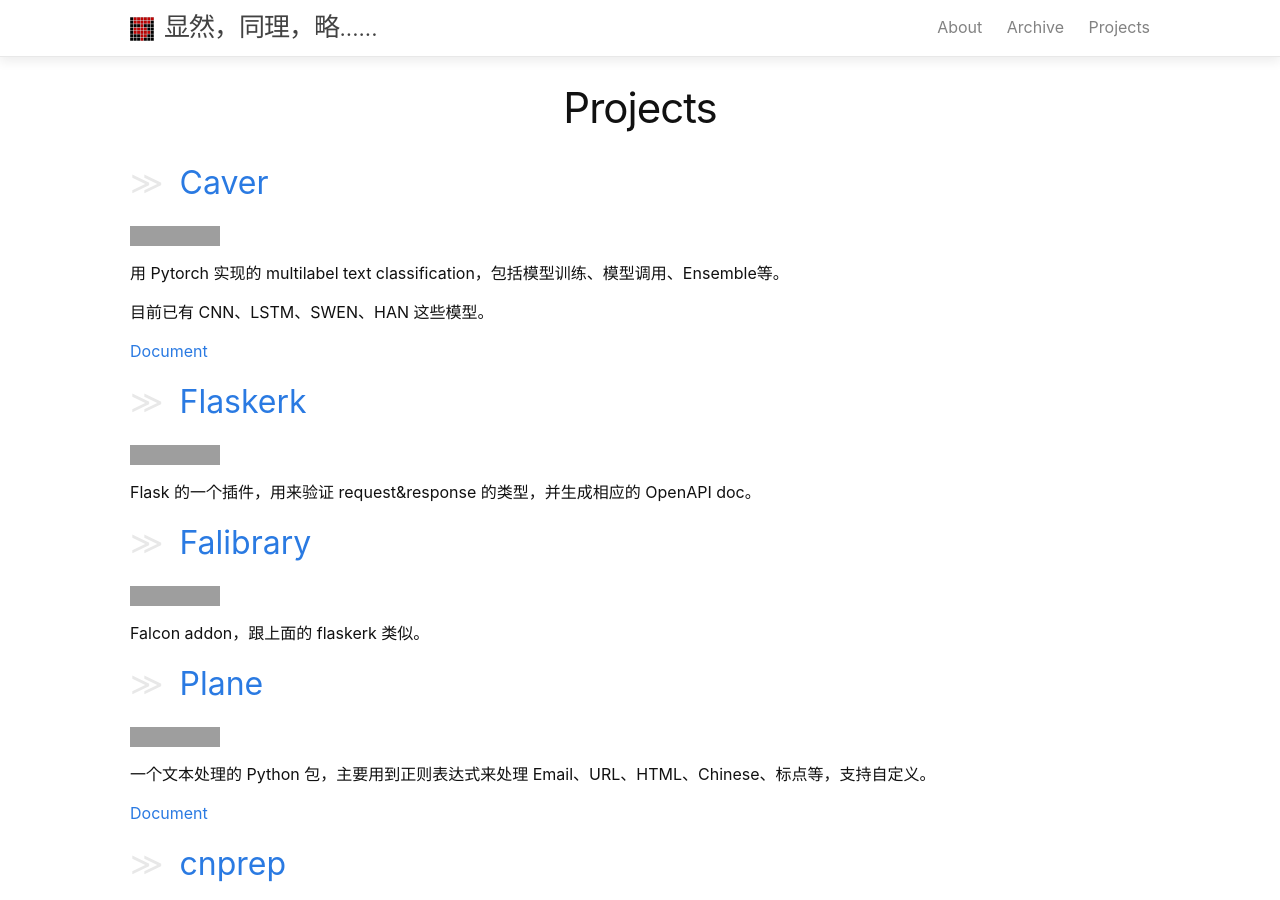
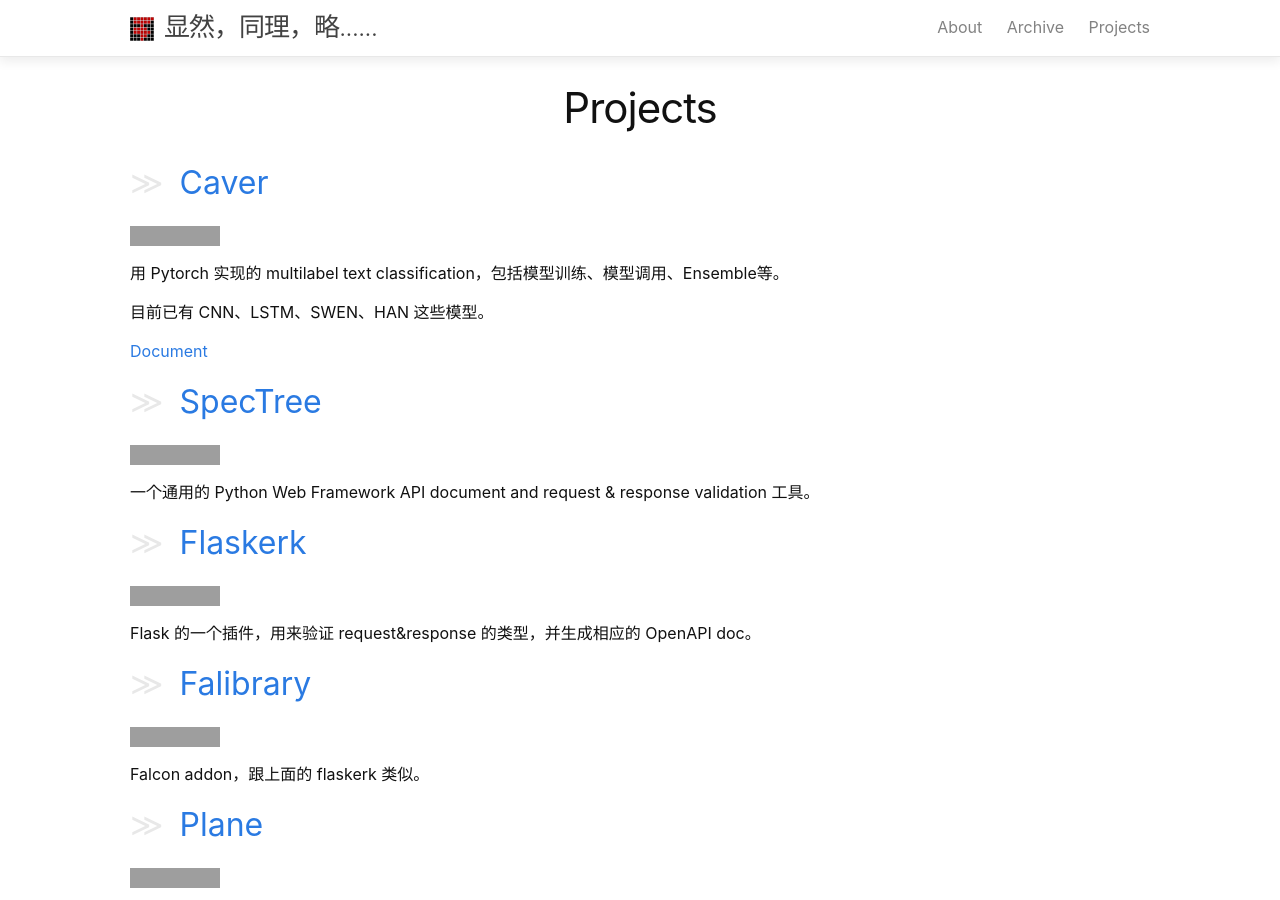
Before and after one commit to kemingy/kemingy.github.io, a Jekyll site: the page built from project.md, in a window 1280 px wide and 900 px high. Built offline with Jekyll 4.4.1, drawn with Linux system fonts in a browser that asks for light colours; grey boxes are pictures that could not be loaded.

Commit message:
add spectree to project

```diff
--- a/project.md
+++ b/project.md
@@ -11,6 +11,11 @@ title: Projects
 目前已有 CNN、LSTM、SWEN、HAN 这些模型。
 
 [Document](https://guokr.github.io/Caver)
+
+## [SpecTree](https://github.com/0b01001001/spectree)
+![PyPI - Downloads](https://img.shields.io/pypi/dm/spectree)
+
+一个通用的 Python Web Framework API document and request & response validation 工具。
 
 ## [Flaskerk](https://github.com/kemingy/flaskerk)
 ![PyPI - Downloads](https://img.shields.io/pypi/dm/flaskerk)
```
